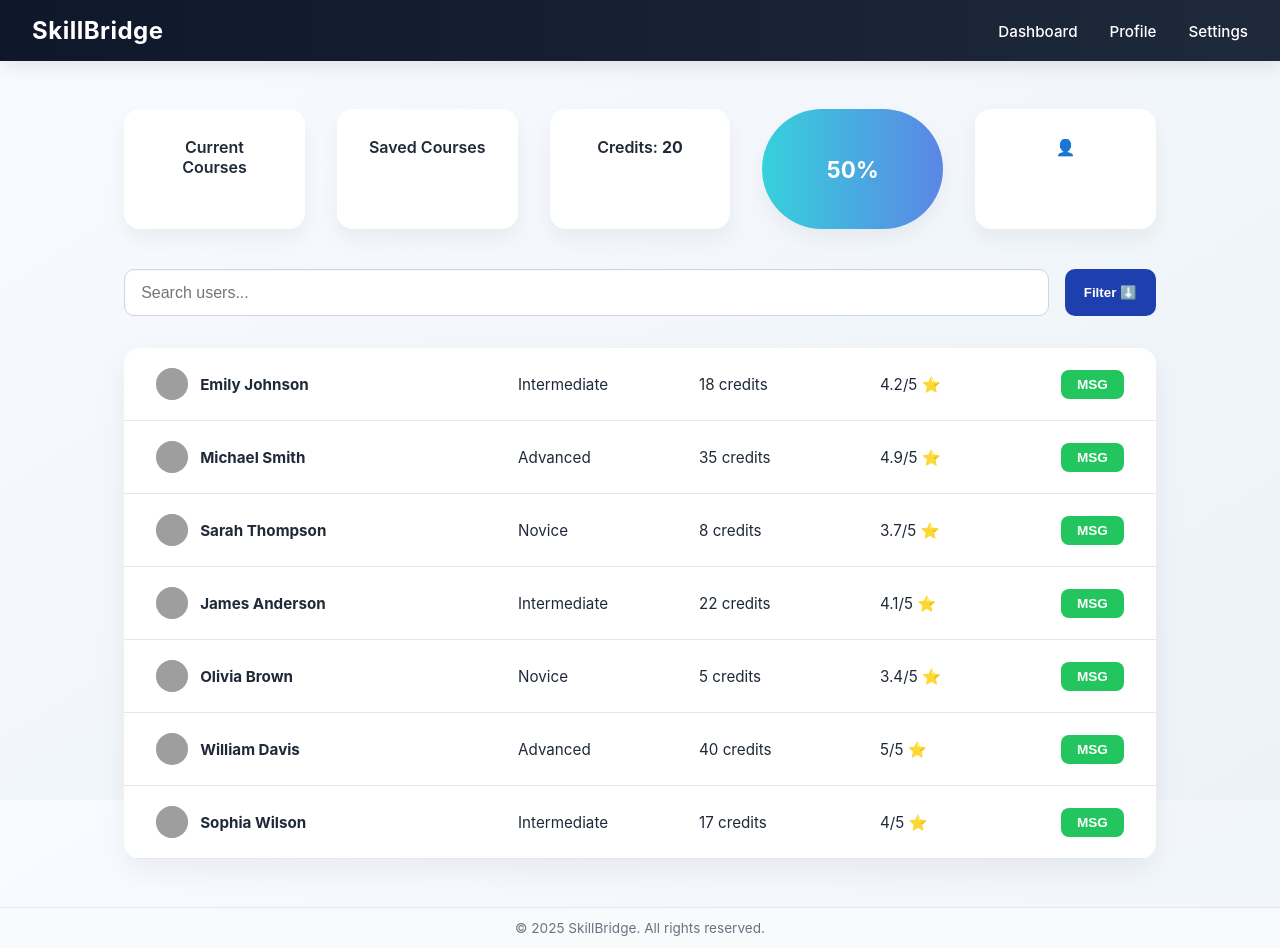
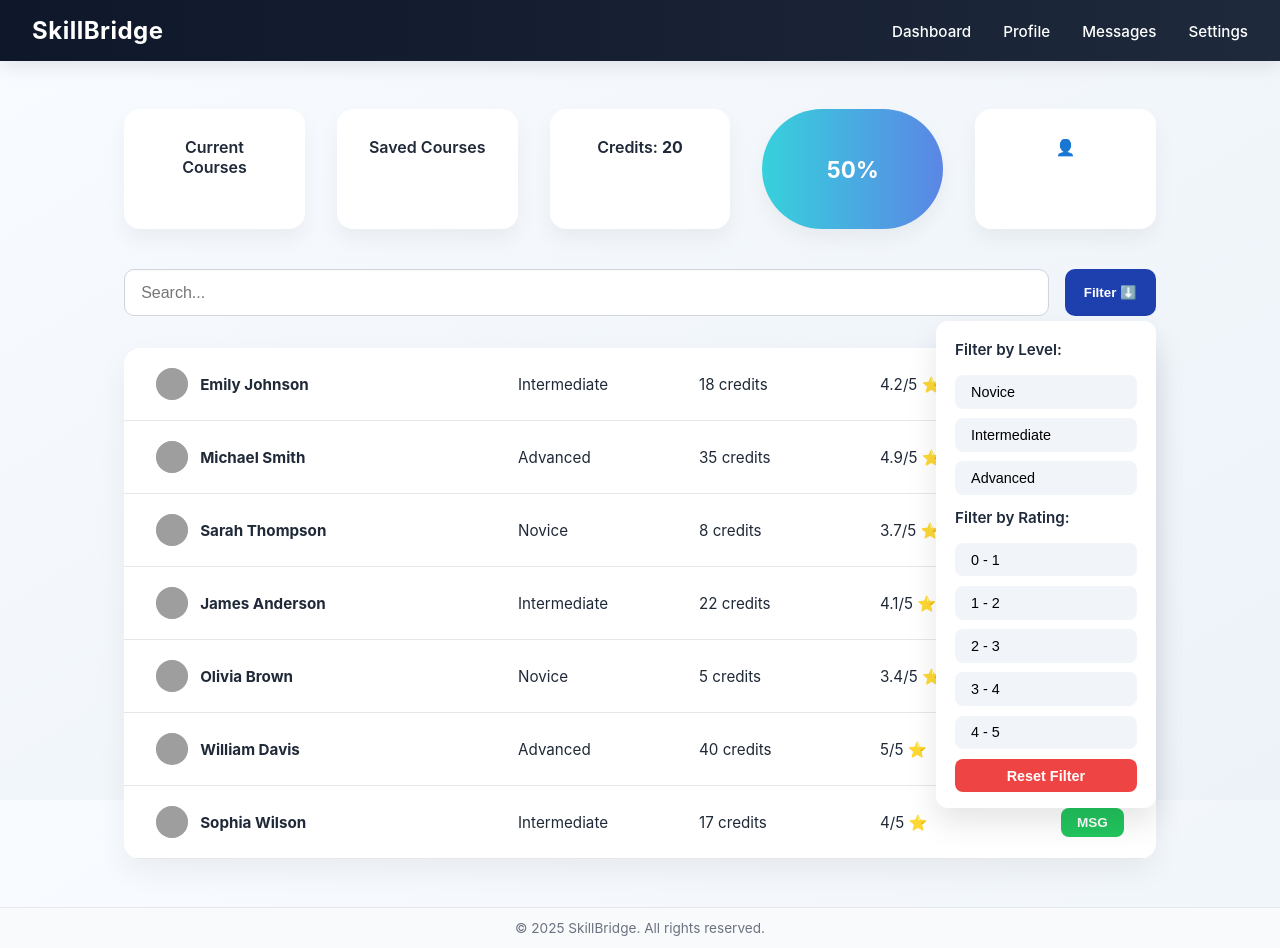
Before and after one commit to Shaunak2003/426-S25-team19-skillbridge, a React (Vite) app in the folder client/: page / in a window 1280 px wide. Both pictures are taken after a click on the button "Filter ⬇️". Built offline with nearby package versions, Linux system fonts and the light colour scheme; grey boxes are pictures that could not be loaded.

Commit message:
Dashboard filter feature
feat: Implemented dashboard filter

```diff
--- a/client/src/components/Header.tsx
+++ b/client/src/components/Header.tsx
@@ -7,6 +7,7 @@ const Header: React.FC = () => {
       <nav className="header-nav">
         <a href="/">Dashboard</a>
         <a href="/profile">Profile</a>
+        <a href="/messages">Messages</a>
         <a href="/settings">Settings</a>
       </nav>
     </header>
--- a/client/src/pages/Dashboard.tsx
+++ b/client/src/pages/Dashboard.tsx
@@ -1,51 +1,6 @@
-// import React from 'react';
-// import mockUsers from '../data/mockUsers.json';
-
-// type User = {
-//   name: string;
-//   level: string;
-//   credits: number;
-//   rating: number;
-// };
-
-
-// const users: User[] = mockUsers;
-
-// const Dashboard: React.FC = () => {
-//   return (
-//     <div className="dashboard">
-//       <div className="top-cards">
-//         <div className="card">Current Courses</div>
-//         <div className="card">Saved Courses</div>
-//         <div className="card">Credits: <strong>20</strong></div>
-//         <div className="card circle">50%</div>
-//         <div className="card icon">👤</div>
-//       </div>
-
-//       <div className="search-bar">
-//         <input type="text" placeholder="Search users..." />
-//         <button className="filter-btn">Filter ⬇️</button>
-//       </div>
-
-//       <div className="user-list">
-//         {users.map((user, index) => (
-//           <div className="user-row" key={index}>
-//             <span className="username">{user.name}</span>
-//             <span>{user.level}</span>
-//             <span>{user.credits} credits</span>
-//             <span>{user.rating}/5 ⭐</span>
-//             <button className="msg-btn">MSG</button>
-//           </div>
-//         ))}
-//       </div>
-//     </div>
-//   );
-// };
-
-// export default Dashboard;
-
-import React from 'react';
+/* import React from 'react';
 import mockUsers from '../data/mockUsers.json';
+import "../styles/global.css"
 
 type User = {
   name: string;
@@ -68,7 +23,7 @@ const Dashboard: React.FC = () => {
       </div>
 
       <div className="search-bar">
-        <input type="text" placeholder="Search users..." />
+        <input type="text" placeholder="Search..." />
         <button className="filter-btn">Filter ⬇️</button>
       </div>
 
@@ -98,4 +53,102 @@ const Dashboard: React.FC = () => {
   );
 };
 
+export default Dashboard; */
+
+import React, { useState } from 'react';
+import mockUsers from '../data/mockUsers.json';
+import "../styles/global.css";
+
+type User = {
+  name: string;
+  level: string;
+  credits: number;
+  rating: number;
+};
+
+const allUsers: User[] = mockUsers;
+
+const Dashboard: React.FC = () => {
+  const [filteredUsers, setFilteredUsers] = useState<User[]>(allUsers);
+  const [filterVisible, setFilterVisible] = useState(false);
+
+  const handleFilterByLevel = (level: string) => {
+    setFilteredUsers(allUsers.filter(user => user.level === level));
+    setFilterVisible(false);
+  };
+
+  const handleFilterByRating = (min: number, max: number) => {
+    setFilteredUsers(allUsers.filter(user => user.rating >= min && user.rating < max));
+    setFilterVisible(false);
+  };
+
+  const resetFilter = () => {
+    setFilteredUsers(allUsers);
+    setFilterVisible(false);
+  };
+
+  return (
+    <div className="dashboard">
+      <div className="top-cards">
+        <div className="card">Current Courses</div>
+        <div className="card">Saved Courses</div>
+        <div className="card">Credits: <strong>20</strong></div>
+        <div className="card circle">50%</div>
+        <div className="card icon">👤</div>
+      </div>
+
+      <div className="search-bar" style={{ position: "relative" }}>
+        <input type="text" placeholder="Search..." />
+        <button
+          className="filter-btn"
+          onClick={() => setFilterVisible(!filterVisible)}
+        >
+          Filter ⬇️
+        </button>
+
+        {filterVisible && (
+          <div className='filter-dropdown'>
+            <p>Filter by Level:</p>
+            <button onClick={() => handleFilterByLevel('Novice')}>Novice</button>
+            <button onClick={() => handleFilterByLevel('Intermediate')}>Intermediate</button>
+            <button onClick={() => handleFilterByLevel('Advanced')}>Advanced</button>
+
+            <p>Filter by Rating:</p>
+            <button onClick={() => handleFilterByRating(0, 1)}>0 - 1</button>
+            <button onClick={() => handleFilterByRating(1, 2)}>1 - 2</button>
+            <button onClick={() => handleFilterByRating(2, 3)}>2 - 3</button>
+            <button onClick={() => handleFilterByRating(3, 4)}>3 - 4</button>
+            <button onClick={() => handleFilterByRating(4, 5.1)}>4 - 5</button>
+
+            <button className="reset-btn" onClick={resetFilter}>Reset Filter</button>
+          </div>
+        )}
+      </div>
+
+      <div className="user-list">
+        {filteredUsers.map((user, index) => (
+          <div
+            className="user-row"
+            key={index}
+            style={{ '--i': index } as React.CSSProperties}
+          >
+            <div className="user-info">
+              <img
+                src={`https://api.dicebear.com/7.x/initials/svg?seed=${user.name}`}
+                alt={user.name}
+                className="avatar"
+              />
+              <span className="username">{user.name}</span>
+            </div>
+            <span>{user.level}</span>
+            <span>{user.credits} credits</span>
+            <span>{user.rating}/5 ⭐</span>
+            <button className="msg-btn">MSG</button>
+          </div>
+        ))}
+      </div>
+    </div>
+  );
+};
+
 export default Dashboard;
--- a/client/src/styles/global.css
+++ b/client/src/styles/global.css
@@ -1,4 +1,3 @@
-/* ========== GLOBAL RESETS ========== */
 * {
     margin: 0;
     padding: 0;
@@ -16,14 +15,14 @@
     text-decoration: none;
   }
 
-  /* ========== APP CONTAINER ========== */
+
   .app-container {
     display: flex;
     flex-direction: column;
     min-height: 100vh;
   }
 
-  /* ========== HEADER ========== */
+
   .header {
     display: flex;
     justify-content: space-between;
@@ -52,7 +51,7 @@
     opacity: 0.75;
   }
 
-  /* ========== MAIN CONTENT ========== */
+
   .main-content {
     flex: 1;
     padding: 3rem 4rem;
@@ -60,7 +59,7 @@
     margin: 0 auto;
   }
 
-  /* ========== TOP CARDS ========== */
+
   .top-cards {
     display: flex;
     flex-wrap: wrap;
@@ -101,7 +100,7 @@
     margin: auto;
   }
 
-  /* ========== SEARCH BAR ========== */
+
   .search-bar {
     display: flex;
     gap: 1rem;
@@ -140,7 +139,7 @@
     transform: scale(1.03);
   }
 
-  /* ========== USER LIST ========== */
+
   .user-list {
     background: white;
     border-radius: 16px;
@@ -197,7 +196,6 @@
     transform: scale(1.05) translateY(-1px);
   }
 
-  /* ========== FOOTER ========== */
   .footer {
     background-color: #f9fafb;
     color: #6b7280;
@@ -206,3 +204,66 @@
     font-size: 0.85rem;
     border-top: 1px solid #e5e7eb;
   }
+
+  .filter-dropdown {
+    position: absolute;
+    top: 110%;
+    right: 0;
+    background-color: #ffffff;
+    border-radius: 12px;
+    box-shadow: 0 15px 30px rgba(0, 0, 0, 0.1);
+    padding: 1rem 1.2rem;
+    width: 220px;
+    z-index: 1000;
+    display: flex;
+    flex-direction: column;
+    gap: 0.6rem;
+    animation: fadeIn 0.2s ease-in-out;
+  }
+
+  @keyframes fadeIn {
+    from {
+      opacity: 0;
+      transform: translateY(-4px);
+    }
+    to {
+      opacity: 1;
+      transform: translateY(0);
+    }
+  }
+
+  .filter-dropdown p {
+    font-weight: 600;
+    margin: 0.2rem 0 0.4rem;
+    font-size: 0.95rem;
+    color: #1e293b;
+  }
+
+  .filter-dropdown button {
+    padding: 0.55rem 1rem;
+    background-color: #f1f5f9;
+    border: none;
+    border-radius: 8px;
+    cursor: pointer;
+    font-size: 0.9rem;
+    text-align: left;
+    font-weight: 500;
+    transition: all 0.2s ease;
+  }
+
+  .filter-dropdown button:hover {
+    background-color: #e2e8f0;
+    transform: translateY(-1px);
+    box-shadow: 0 4px 10px rgba(0, 0, 0, 0.06);
+  }
+
+  .filter-dropdown .reset-btn {
+    background-color: #ef4444 !important;
+    color: white;
+    font-weight: 600;
+    text-align: center;
+  }
+
+  .filter-dropdown .reset-btn:hover {
+    background-color: #dc2626 !important;
+  }
```
